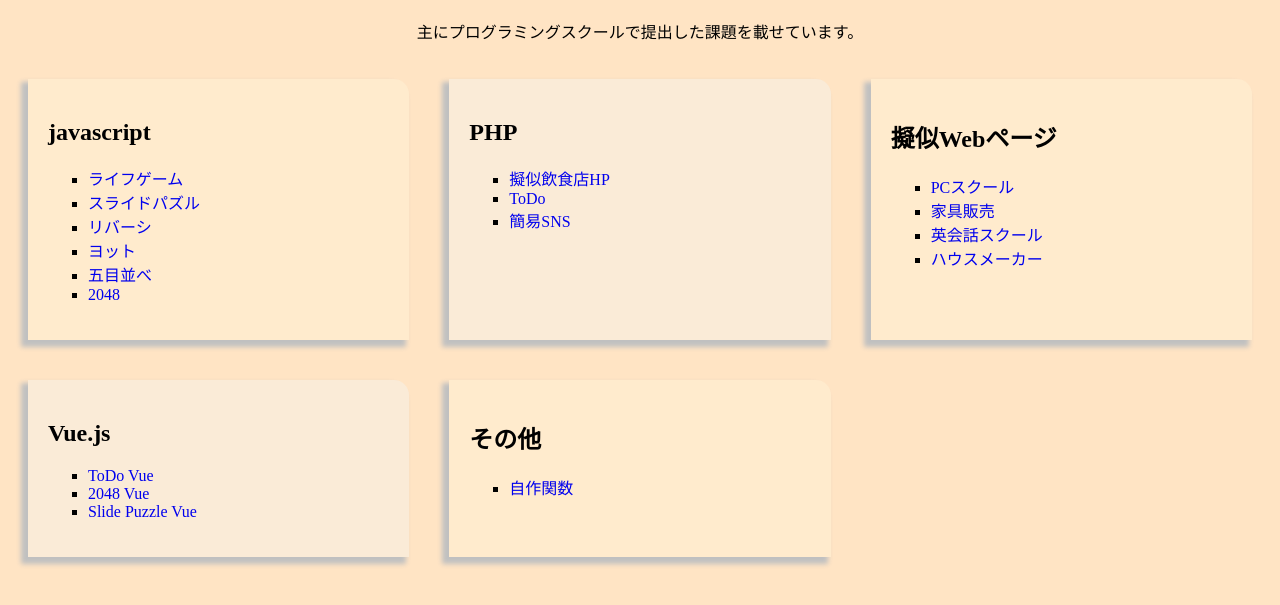
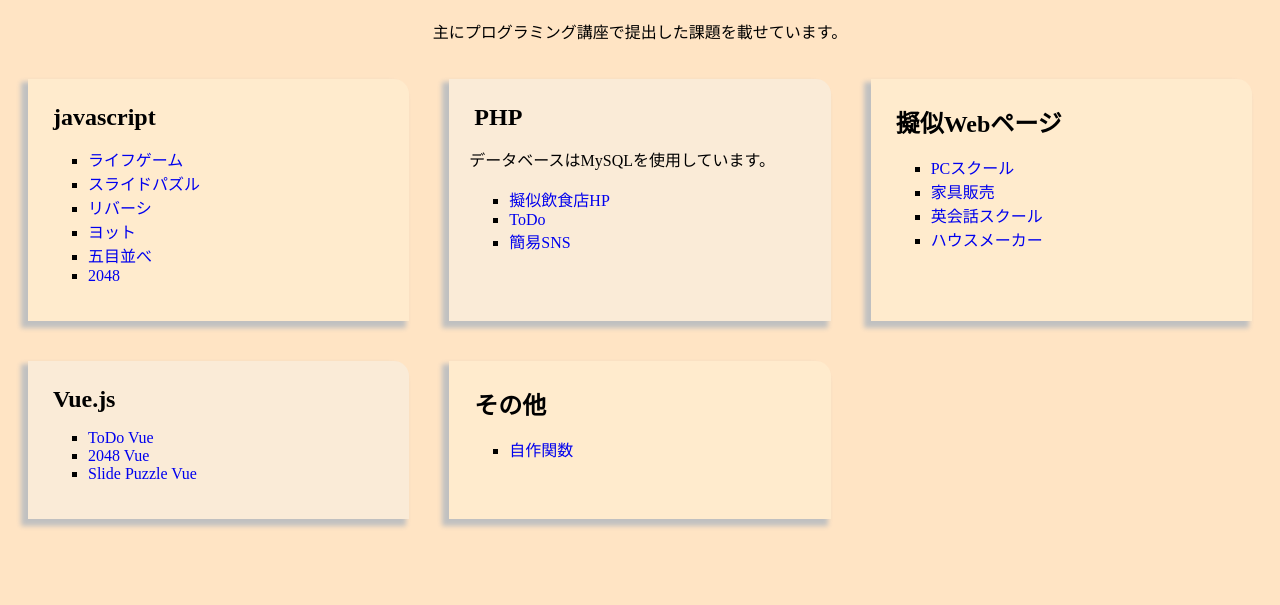
Before and after one commit to Lycoris314/portfolio, a plain HTML site: page index.html in a window 1280 px wide. Shown: the part 61-666 px from the top of the page. Drawn offline with Linux system fonts and the light colour scheme.

Commit message:
微修正

```diff
--- a/index.css
+++ b/index.css
@@ -2,6 +2,11 @@
 
 h1 {
     text-align: center;
+}
+
+h2 {
+    margin: 5px;
+    padding: 0;
 }
 
 body {
--- a/index.html
+++ b/index.html
@@ -9,7 +9,7 @@
     <body>
         <h1>Portfolio</h1>
         <p class="textCenter">
-            主にプログラミングスクールで提出した課題を載せています。
+            主にプログラミング講座で提出した課題を載せています。
         </p>
 
         <div class="grid">
@@ -50,6 +50,7 @@
 
             <div>
                 <h2>PHP</h2>
+                <p>データベースはMySQLを使用しています。</p>
                 <ul>
                     <li>
                         <a href="http://wild-lycoris.under.jp/19_contactpage/"
```
